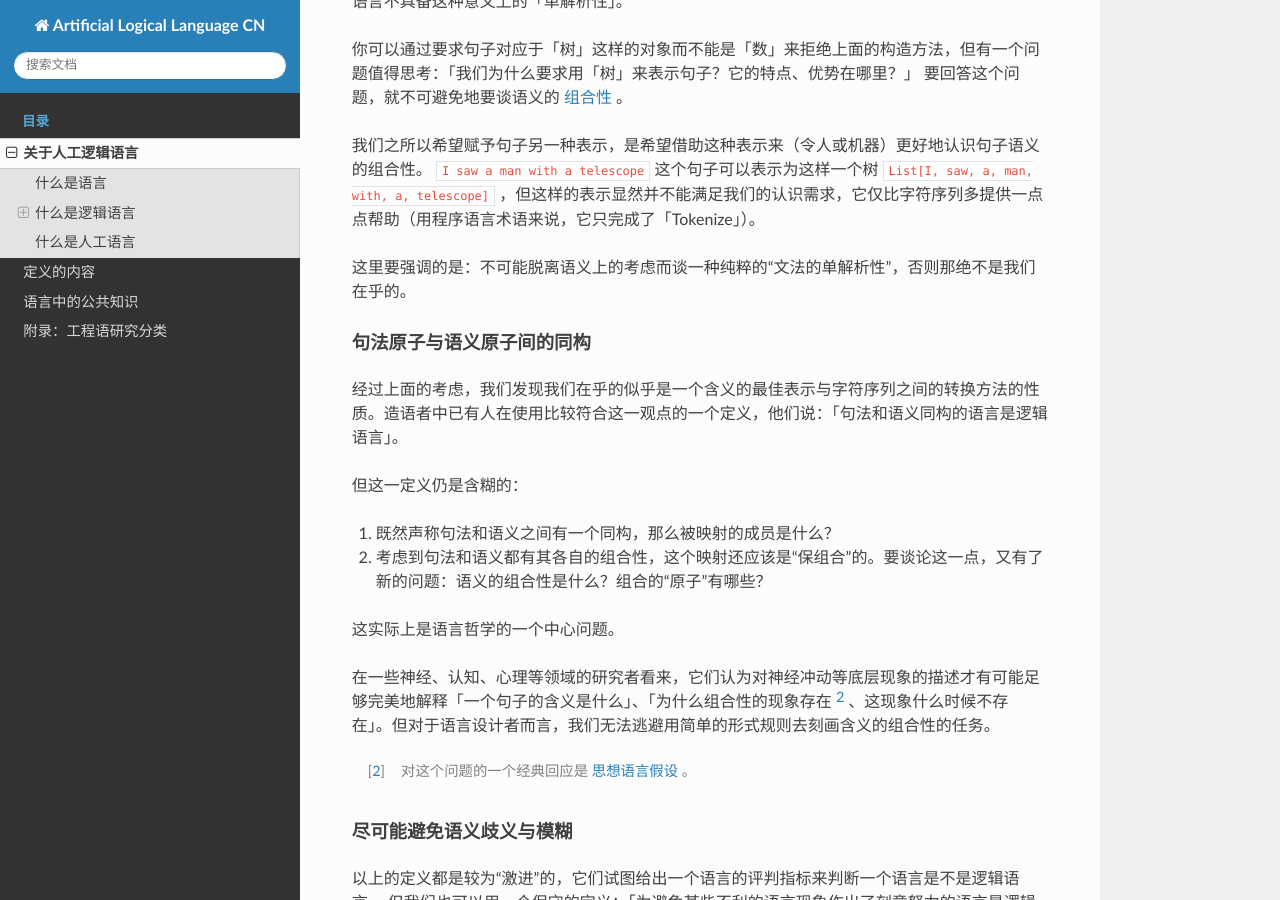
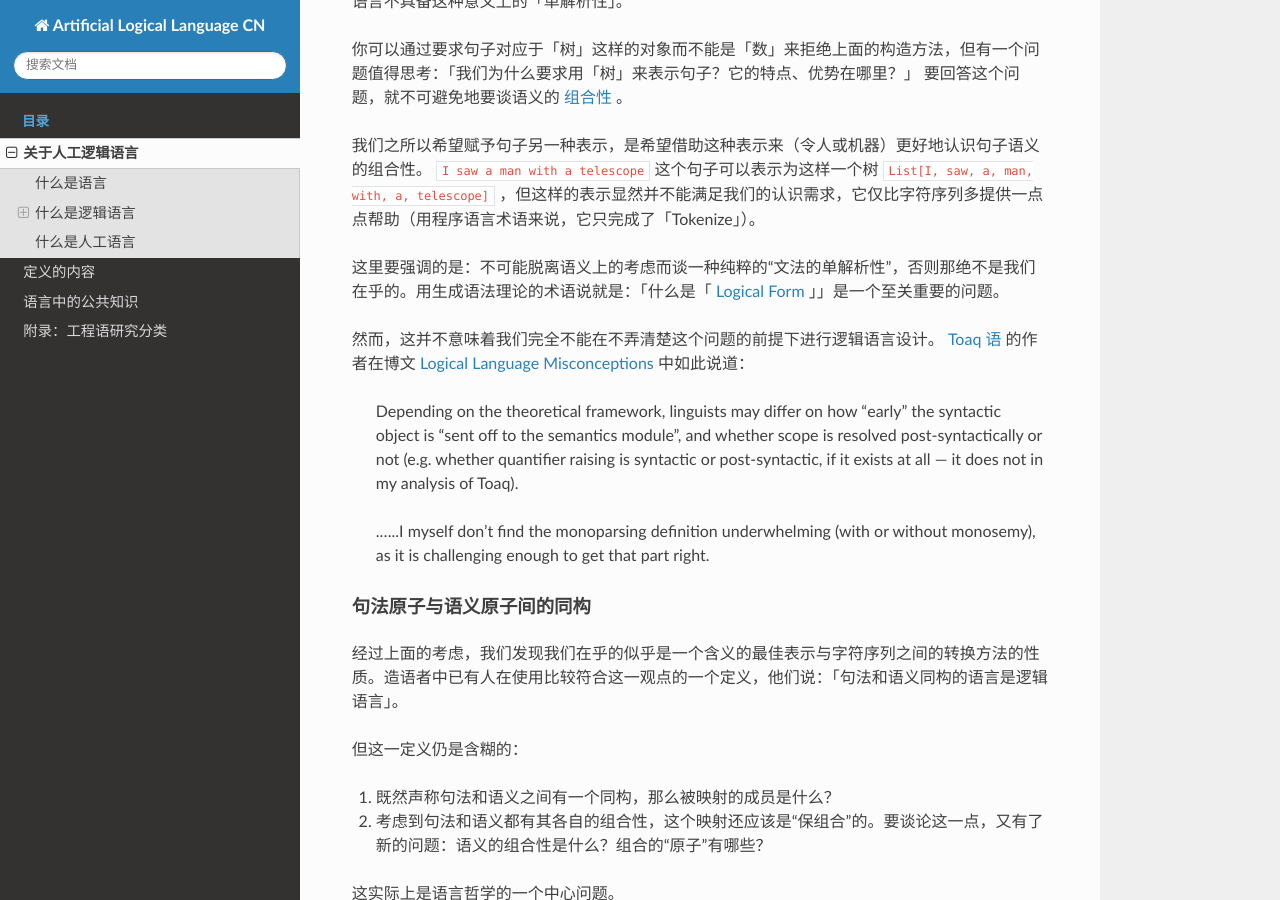
Before and after one commit to jiyu8iighx/ALLCN, a Sphinx documentation site: the page built from source/01DefALL.rst, in a window 1280 px wide and 900 px high, scrolled down 3511 px. Built offline with Sphinx 7.4.7 and the Read the Docs theme 2.0.0, drawn with Linux system fonts in a browser that asks for light colours.

Commit message:
loglanghood: logical form

```diff
--- a/source/01DefALL.rst
+++ b/source/01DefALL.rst
@@ -134,7 +134,13 @@
 
 我们之所以希望赋予句子另一种表示，是希望借助这种表示来（令人或机器）更好地认识句子语义的组合性。 ``I saw a man with a telescope`` 这个句子可以表示为这样一个树 ``List[I, saw, a, man, with, a, telescope]`` ，但这样的表示显然并不能满足我们的认识需求，它仅比字符序列多提供一点点帮助（用程序语言术语来说，它只完成了「Tokenize」）。
 
-这里要强调的是：不可能脱离语义上的考虑而谈一种纯粹的“文法的单解析性”，否则那绝不是我们在乎的。
+这里要强调的是：不可能脱离语义上的考虑而谈一种纯粹的“文法的单解析性”，否则那绝不是我们在乎的。用生成语法理论的术语说就是：「什么是「 `Logical Form <https://en.wikipedia.org/wiki/Logical_form_(linguistics)>`_ 」」是一个至关重要的问题。
+
+然而，这并不意味着我们完全不能在不弄清楚这个问题的前提下进行逻辑语言设计。 `Toaq 语 <https://loglangs.wiki/Toaq>`_ 的作者在博文 `Logical Language Misconceptions <https://toaqlanguage.wordpress.com/2022/09/26/logical-language-misconceptions>`_ 中如此说道：
+
+	Depending on the theoretical framework, linguists may differ on how “early” the syntactic object is “sent off to the semantics module”, and whether scope is resolved post-syntactically or not (e.g. whether quantifier raising is syntactic or post-syntactic, if it exists at all — it does not in my analysis of Toaq).
+
+	\......I myself don’t find the monoparsing definition underwhelming (with or without monosemy), as it is challenging enough to get that part right.
 
 
 句法原子与语义原子间的同构
```
